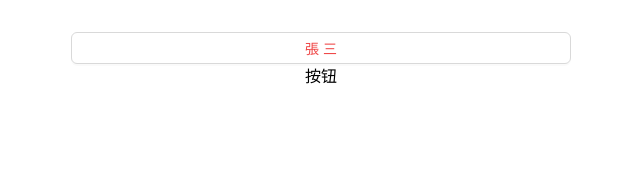
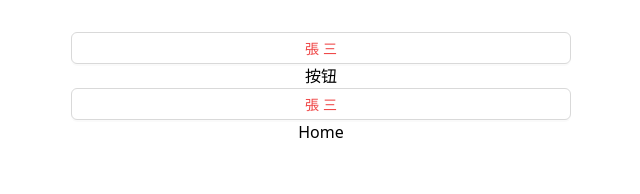
Before and after one commit to Jamesnakes/react-edityworld-ui, a React (Vite) app: page / in a window 1280 px wide. Shown: the top 194 px of the page, without its empty margins (319-959 px from the left). Built offline with nearby package versions, Linux system fonts and the light colour scheme.

Commit message:
feat:添加home文件

```diff
--- a/src/App.tsx
+++ b/src/App.tsx
@@ -4,13 +4,18 @@ import viteLogo from '/vite.svg'
 import './App.css'
 
 
+
 import Login from './views/login'
+import Home from './views/home'
+
 
 function App() {
 
   return (
     <>
       <Login></Login>
+        <Home></Home>
+
     </>
   )
 }
--- /dev/null
+++ b/src/views/home/home.jsx
@@ -0,0 +1,24 @@
+import React, { Component } from 'react'
+import { Button } from "antd";
+
+class Home extends Component{
+    state = {
+        name: '張三',
+        age: 18
+    }
+
+    change = (e) => {
+        this.setState({name: e})
+    }
+
+    render() {
+        return(
+            <div>
+                <Button className="w-[500px] text-red-500" onClick={this.change.bind(this,'Nihao')}>{this.state.name}</Button>
+                <div>Home</div>
+            </div>
+        )
+    }
+}
+
+export default Home
--- /dev/null
+++ b/src/views/home/home.scss
@@ -0,0 +1 @@
+import R
--- /dev/null
+++ b/src/views/home/index.js
@@ -0,0 +1,2 @@
+import Home from './home.jsx'
+export default Home
```
